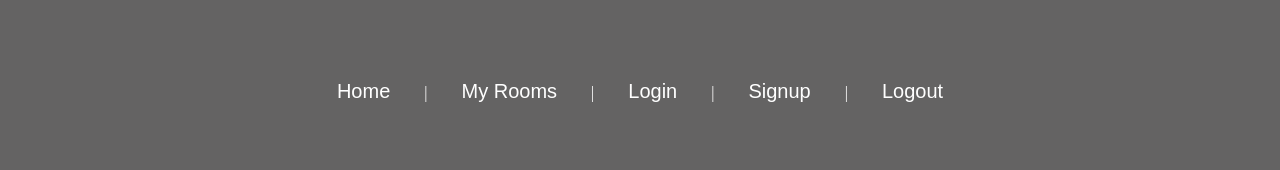
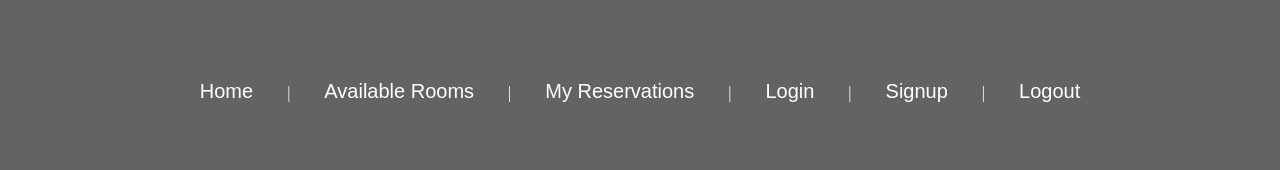
Before and after one commit to zackvalavanis/AirBnb-Frontend, a React (Vite) app: page / in a window 1280 px wide. Shown: the top 170 px of the page. Built offline with nearby package versions, Linux system fonts and the light colour scheme.

Commit message:
adding reservations page functionality

```diff
--- a/src/App.jsx
+++ b/src/App.jsx
@@ -7,6 +7,7 @@ import { RoomsIndexPage } from './RoomsIndexPage';
 import { LoginPage } from './LoginPage';
 import { RoomsShowPage } from './RoomsShowPage';
 import { HomePage } from './HomePage';
+import { ReservationsPage } from './ReservationsPage';
 
 
 
@@ -42,6 +43,11 @@ const router = createBrowserRouter([
       {
         path: '/login',
         element: <LoginPage />
+      },
+      {
+        path: '/reservations',
+        element: <ReservationsPage />,
+        loader: () => axios.get('http://localhost:3000/reservations.json').then((response) => response.data)
       }
     ]
   }
--- a/src/Header.jsx
+++ b/src/Header.jsx
@@ -5,7 +5,7 @@ export function Header () {
 
   return (
     <header>
-      <Link to='/'>Home</Link> | <Link to='/rooms'>My Rooms</Link> | <Link to='/login'>Login</Link> | <Link to='/signup'>Signup</Link> | <LogoutPage />
+      <Link to='/'>Home</Link> | <Link to='/rooms'>Available Rooms</Link> | <Link to='/reservations'>My Reservations</Link> | <Link to='/login'>Login</Link> | <Link to='/signup'>Signup</Link> | <LogoutPage />
     </header>
   )
 }
```
Also changed, not shown: src/ReservationsPage.jsx (added).
